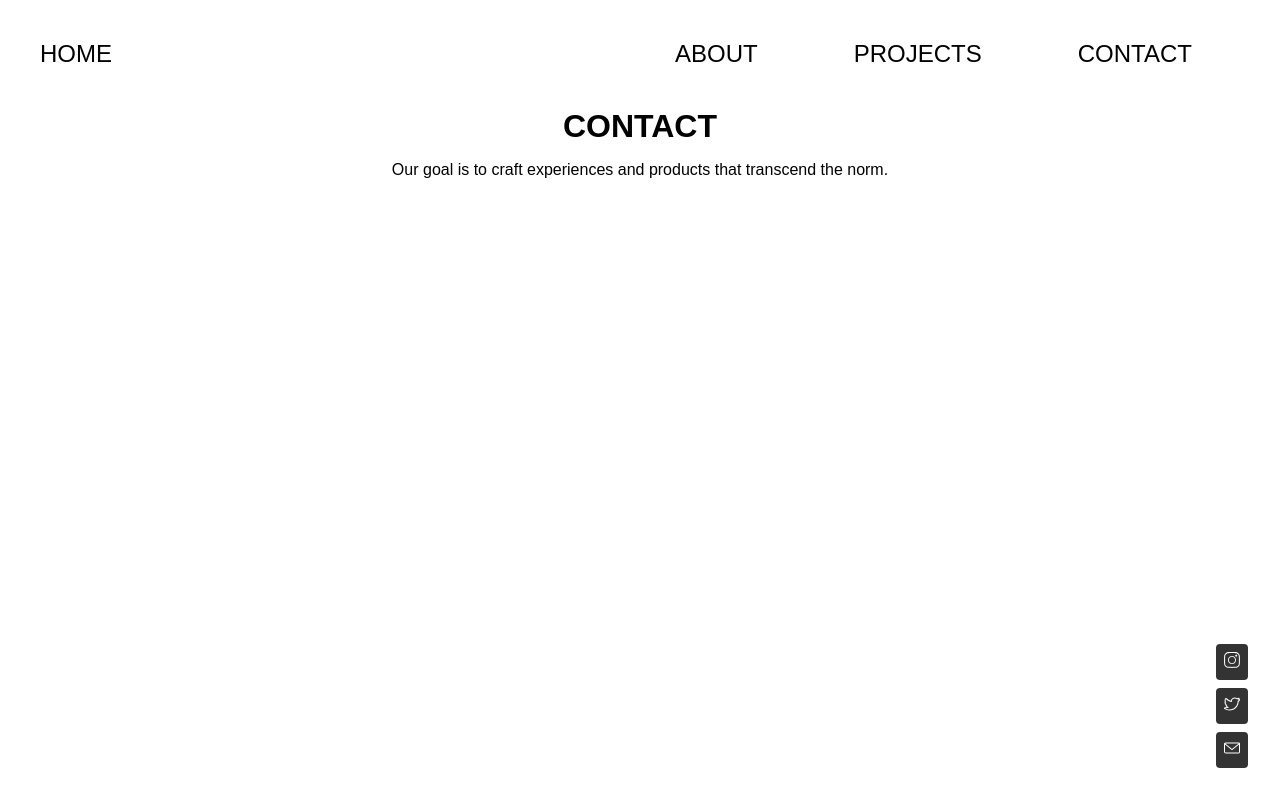
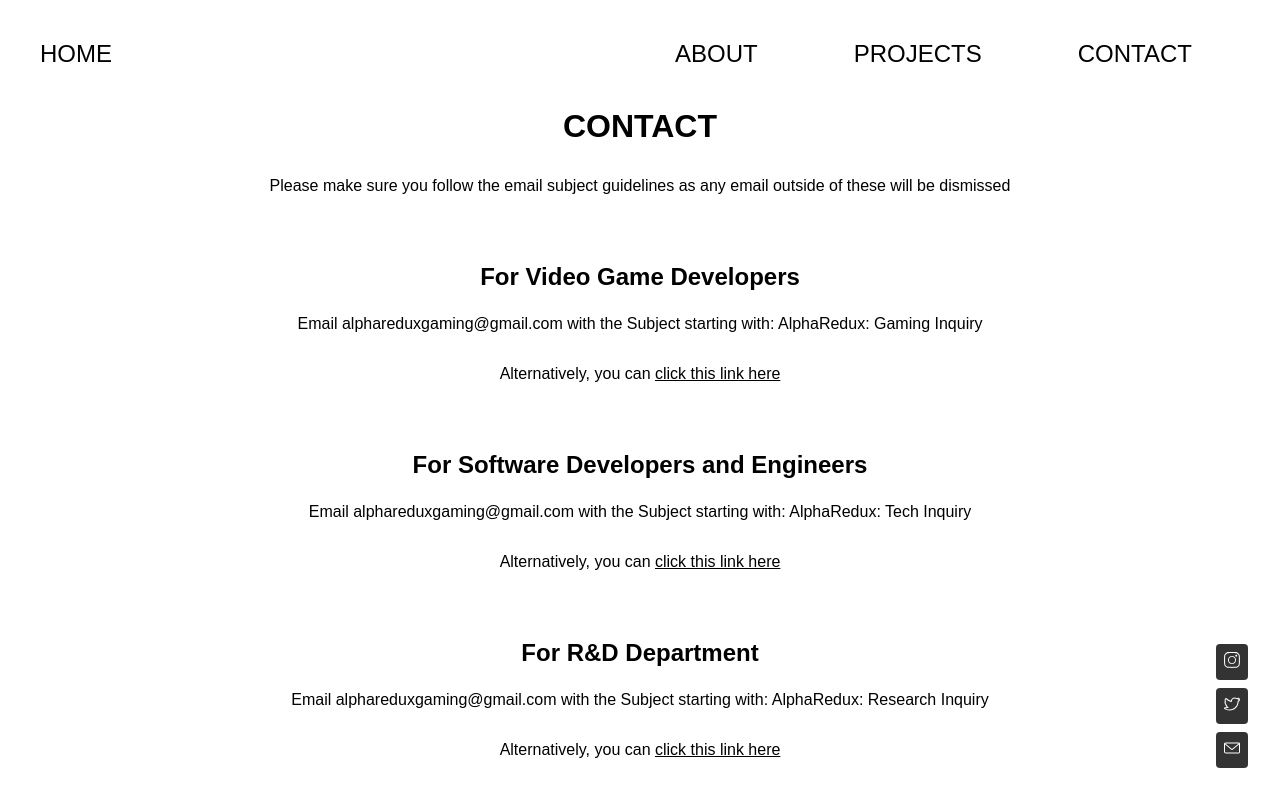
Before and after one commit to VictorDoyle/alpharedux, a Next.js app: page /contact in a window 1280 px wide. Built offline with nearby package versions, Linux system fonts and the light colour scheme; a web font is replaced by a local one.

Commit message:
contact page done

```diff
--- a/src/app/components/navigation/Navigation.tsx
+++ b/src/app/components/navigation/Navigation.tsx
@@ -4,7 +4,7 @@
   return (
     <>
       <a className="skip-link sr-text" id="skipToMainLink" href="#main">Skip To Main Content</a>
-      <nav>
+      <nav aria-label="Main">
         <ul className="top-nav navList">
           <div className="nav-left">
             <li>
--- a/src/app/contact/page.module.css
+++ b/src/app/contact/page.module.css
@@ -1,3 +1,19 @@
 .mainPageTitle {
     text-align: center;
+    padding-bottom: 1em;
 }
+
+.level2Heading {
+    text-align: center;
+    padding-top: 1.5em;
+    padding-bottom: 1em;
+}
+
+.paragraphUnderH2 {
+    padding-bottom: 2em;
+    text-align: center;
+}
+
+.contactEmailLink {
+    text-decoration: underline;
+}
--- a/src/app/contact/page.tsx
+++ b/src/app/contact/page.tsx
@@ -8,8 +8,24 @@
 
 export default function Contact() {
     return (
-        <>
+        <main>
             <h1 className={styles.mainPageTitle}> CONTACT </h1>
-        </>
+
+            <p className={styles.paragraphUnderH2}> Please make sure you follow the email subject guidelines as any email outside of these will be dismissed</p>
+
+            <h2 className={styles.level2Heading}>For Video Game Developers</h2>
+            <p className={styles.paragraphUnderH2}> Email alphareduxgaming@gmail.com with the Subject starting with:  AlphaRedux: Gaming Inquiry</p>
+            <p className={styles.paragraphUnderH2}> Alternatively, you can <a aria-label='Click this to email Alpha Redux Gaming' className={styles.contactEmailLink} href='mailto:alphareduxgaming@gmail.com?subject=AlphaRedux: Gaming Inquiry'>click this link here</a></p>
+            <h2 className={styles.level2Heading}>For Software Developers and Engineers</h2>
+            <p className={styles.paragraphUnderH2}> Email alphareduxgaming@gmail.com with the Subject starting with:  AlphaRedux: Tech Inquiry</p>
+            <p className={styles.paragraphUnderH2}> Alternatively, you can <a aria-label='Click this to email Alpha Redux Tech' className={styles.contactEmailLink} href='mailto:alphareduxgaming@gmail.com?subject=AlphaRedux: Tech Inquiry'>click this link here</a></p>
+            <h2 className={styles.level2Heading}>For R&D Department</h2>
+            <p className={styles.paragraphUnderH2}> Email alphareduxgaming@gmail.com with the Subject starting with:  AlphaRedux: Research Inquiry</p>
+            <p className={styles.paragraphUnderH2}> Alternatively, you can <a aria-label='Click this to email Alpha Redux Research & Development' className={styles.contactEmailLink} href='mailto:alphareduxgaming@gmail.com?subject=AlphaRedux: Research Inquiry'>click this link here</a></p>
+            <h2 className={styles.level2Heading}>For Music Producers</h2>
+            <p className={styles.paragraphUnderH2}> Email alphareduxgaming@gmail.com with the Subject starting with:  AlphaRedux: Music Inquiry</p>
+            <p className={styles.paragraphUnderH2}> Alternatively, you can <a aria-label='Click this to email Alpha Redux Music' className={styles.contactEmailLink} href='mailto:alphareduxgaming@gmail.com?subject=AlphaRedux: Music Inquiry'>click this link here</a></p>
+
+        </main>
     );
 }
```
